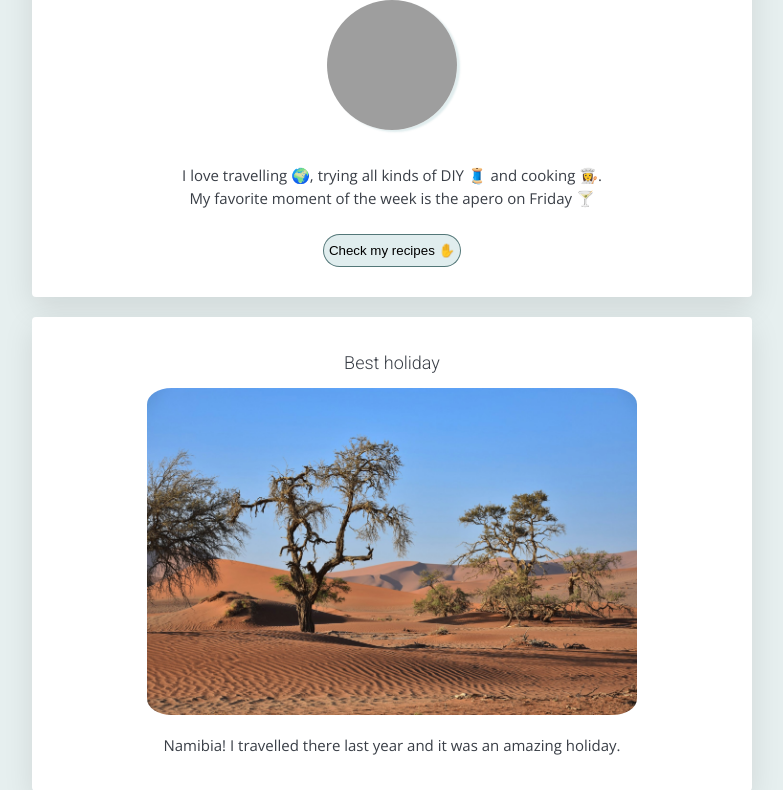
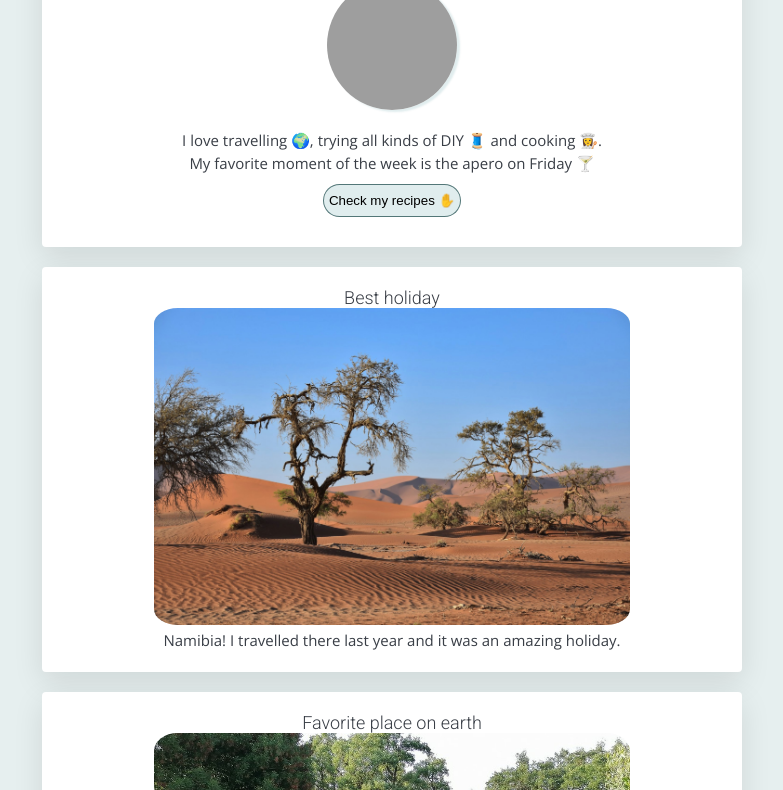
Before and after one commit to mailysrenson/profile, a plain HTML site: page index.html in a window 1280 px wide. Shown: the part 147-937 px from the top of the page, without its empty margins (248-1031 px from the left). Drawn offline with nearby package versions, Linux system fonts and the light colour scheme; grey boxes are pictures that could not be loaded.

Commit message:
removing padding and margin from brower from all the places I forgot

```diff
--- a/recette_index_style.css
+++ b/recette_index_style.css
@@ -1,3 +1,9 @@
+* {
+  padding: 0;
+  margin: 0;
+  box-sizing: border-box;
+}
+
 .banner {
   margin-top: 0;
   background-image: linear-gradient(rgba(0, 0, 0, 0.5),rgba(0, 0, 0, 0.5)), url("images/fruit-salads-in-plate-1640774.jpg");
--- a/style.css
+++ b/style.css
@@ -1,3 +1,9 @@
+* {
+  padding: 0;
+  margin: 0;
+  box-sizing: border-box;
+}
+
 body {
   background: #d3e3e48e;
 }
```
